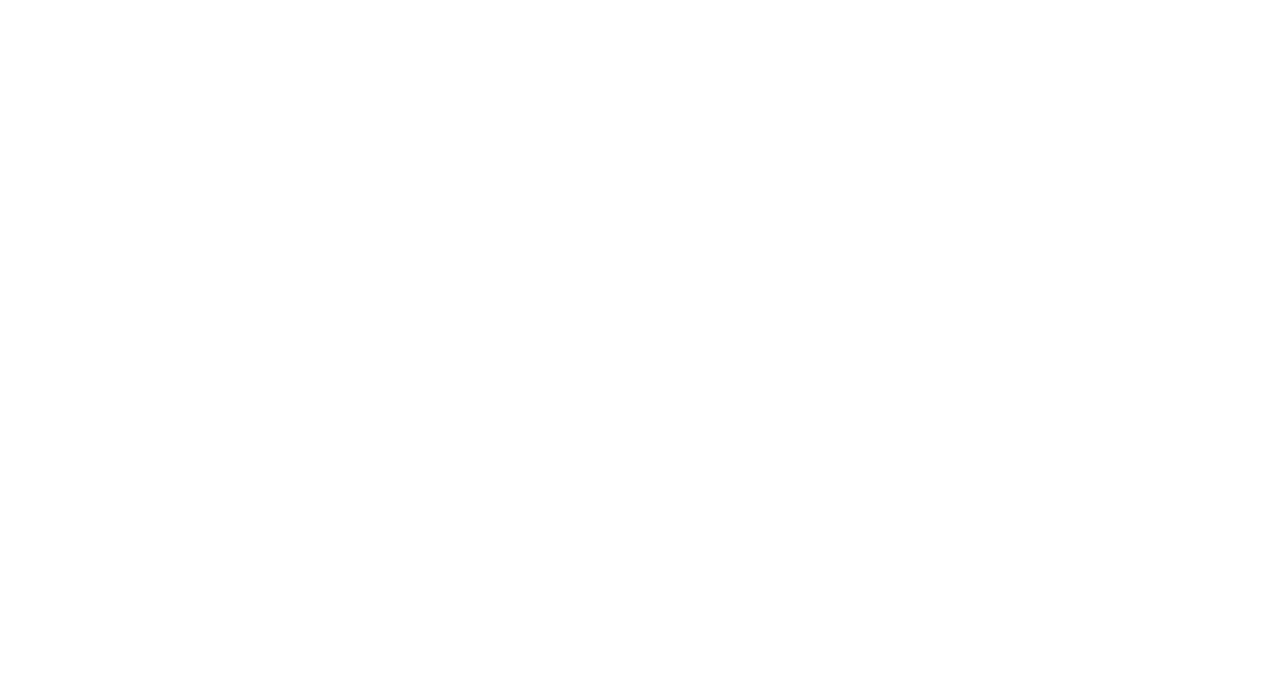
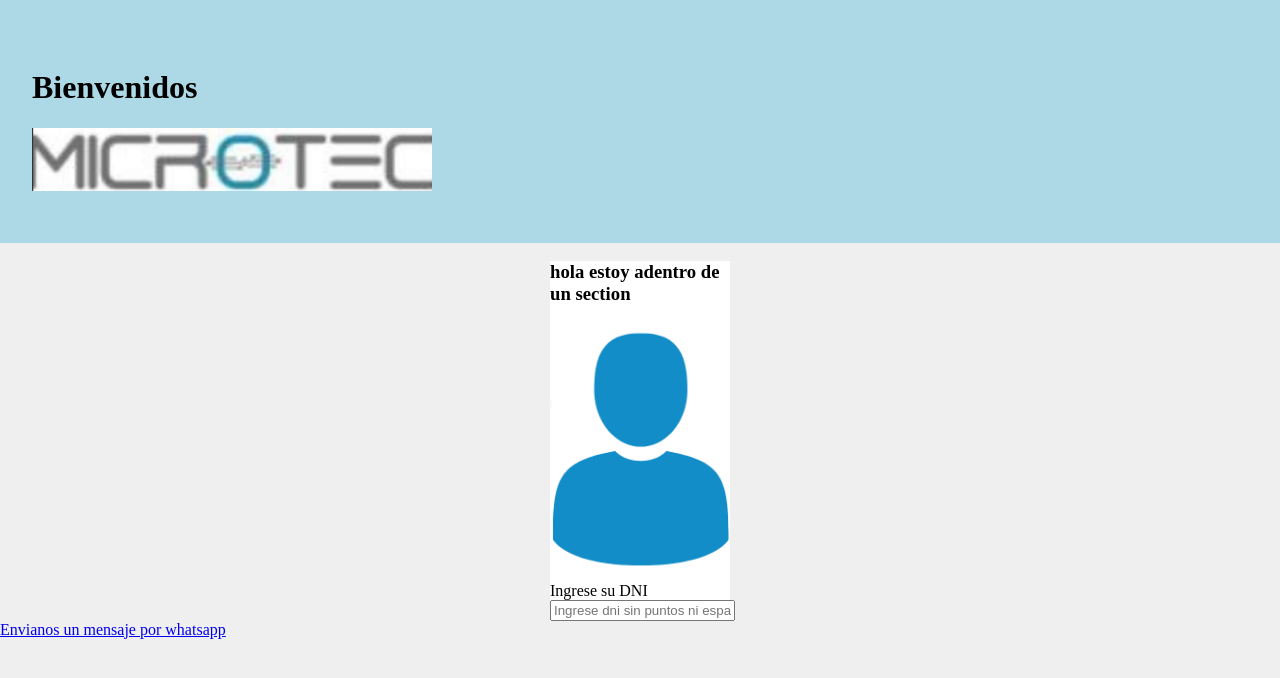
Before and after one commit to gastonracing98/proyectoMicrotec, a plain HTML site: page index.html in a window 1280 px wide. Drawn offline with Linux system fonts and the light colour scheme.

Commit message:
commit del index

```diff
--- a/index.html
+++ b/index.html
@@ -2,8 +2,34 @@
 <html lang="en">
 <head>
    <title>Document</title>
+   <link rel="stylesheet" href="css/Style_index.css">
+
 </head>
 <body>
-    <title> Hola como estas?</title>
+    <header>
+        <h1>Bienvenidos</h1>
+        <img src="imgProyectoMicrotec/microtec.jpg" width="400">
+    </header>
+    <section class="usuario">
+        <article>
+            <h1> hola estoy adentro de un section</h1>
+        </article>
+
+        <article >
+            <img src="imgProyectoMicrotec/usuario.png" width="180"> <!-- IMG de usuario-->
+            <form>
+                <label for="DNI">Ingrese su DNI</label>
+                <input id="DNI" name="DNI" placeholder="Ingrese dni sin puntos ni espacios">
+            </form>
+        </article>
+
+    </section>
+
+
 </body>
+<footer>
+    <section>
+        <a title="Contactame por WhatsApp" href="https://api.whatsapp.com/api/send?phone=5491530476346" target="_blank" rel="noopener">Envianos un mensaje por whatsapp</a>
+    </section>
+</footer>
 </html>
```
